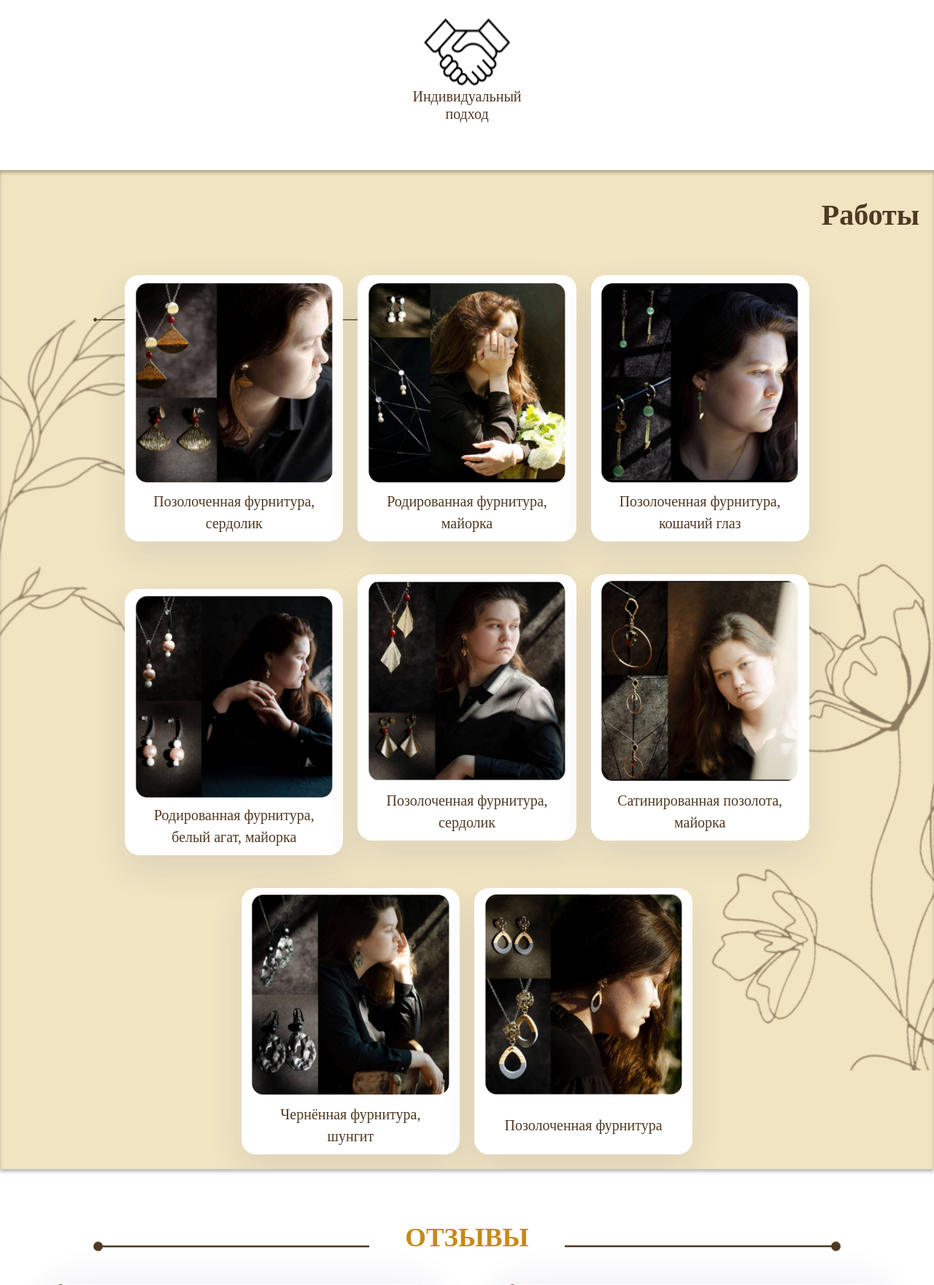
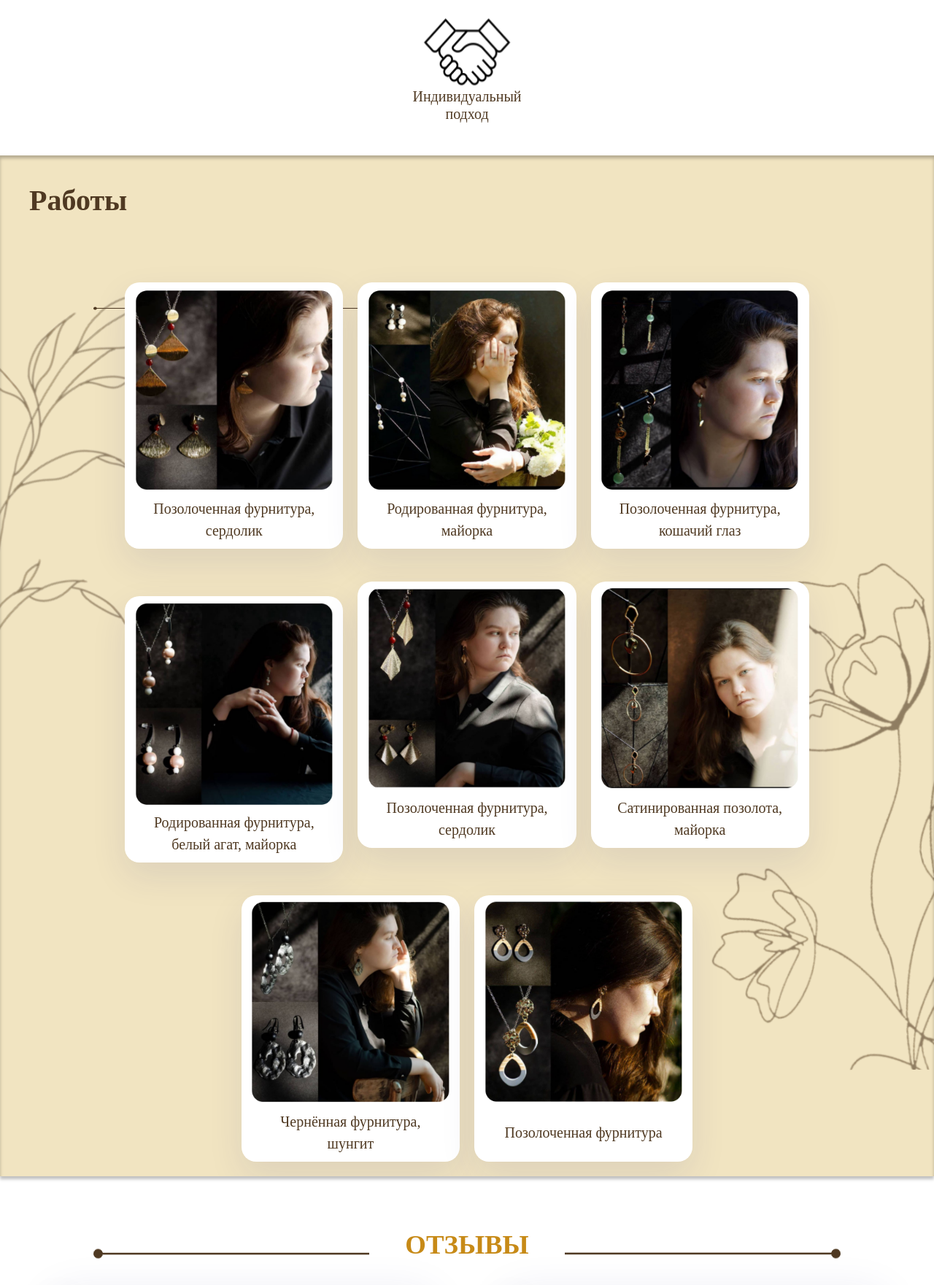
Before and after one commit to k-evgni/sia_us_jewelry, a Flask app: page / in a window 1280 px wide. Shown: the part 1629-3390 px from the top of the page at 73% size. Run offline with Flask 3, Linux system fonts and the light colour scheme.

Commit message:
Update index.html

```diff
--- a/templates/index.html
+++ b/templates/index.html
@@ -398,7 +398,7 @@
             position: relative;
             width: 100%;
             padding: 20px;
-            margin-top: 50px;
+            margin-top: 30px;
             box-sizing: border-box; /* Учет отступов */
             box-shadow: inset 0rem 0.25rem 0.25rem 0rem rgba(0, 0, 0, 0.25),0rem 0.25rem 0.25rem 0rem rgba(0, 0, 0, 0.25);
 	    background: rgba(229, 204, 139, 0.53);
@@ -1090,14 +1090,16 @@
 
 /*  Раздел: БЕСТСЕЛЛЕРЫ */
         .Bestsellers h1{ /* Работы */
-            text-align: right;
+            text-align: left;
             color: rgb(79, 57, 34);
             font-family: Cormorant Garamond;
             font-size: 2.5rem;
             font-weight: 700;
             line-height: 160%;
             z-index: 3;
-            margin: 10px 0 0 20px;
+            margin: 10px 0 10px 20px;
+	    padding: 0;
+            align-self: flex-start; /* Выравниваем по левому краю */
         }
 
         .Bestsellers .squares-container {
@@ -1108,6 +1110,7 @@
 	    justify-content: center; /* Центрируем квадраты */
             align-items: flex-start;
             width: 100%;
+		margin-top: 20px; /* Уменьшили отступ сверху */
         }
 
 	.Bestsellers .square1,
```
